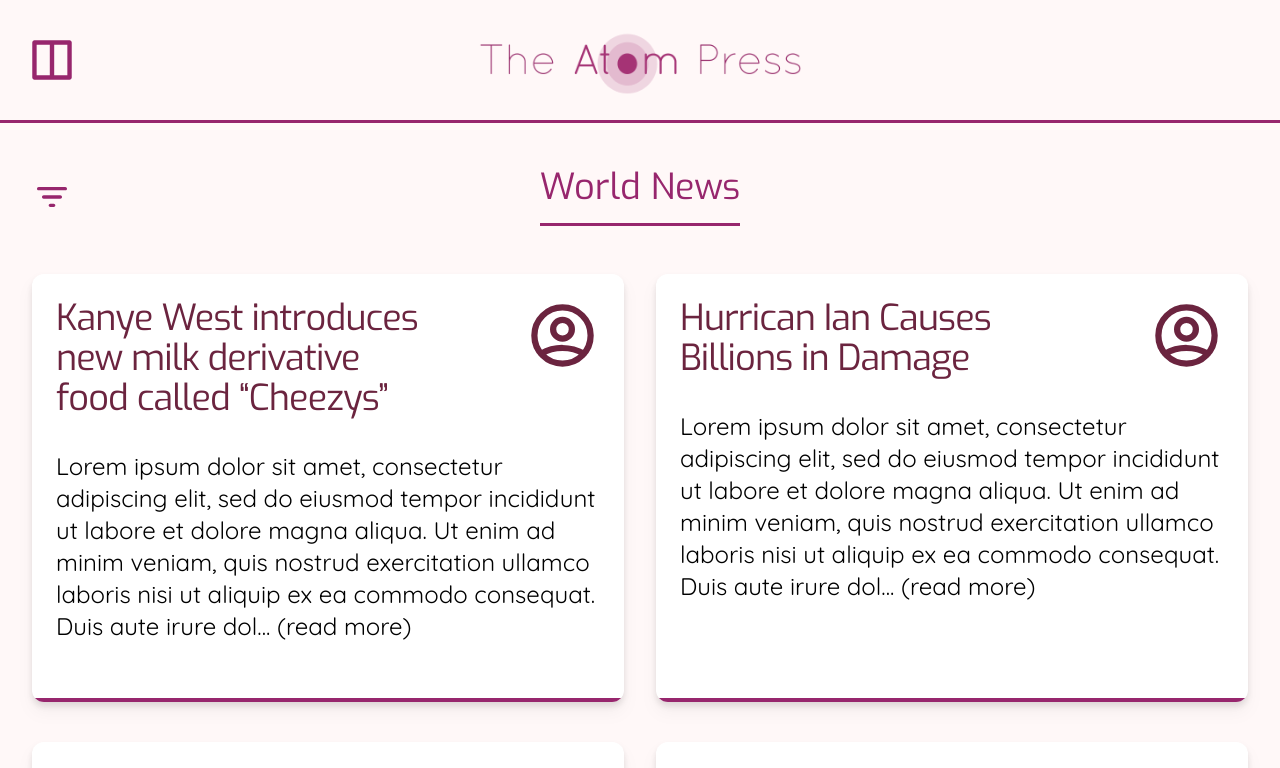
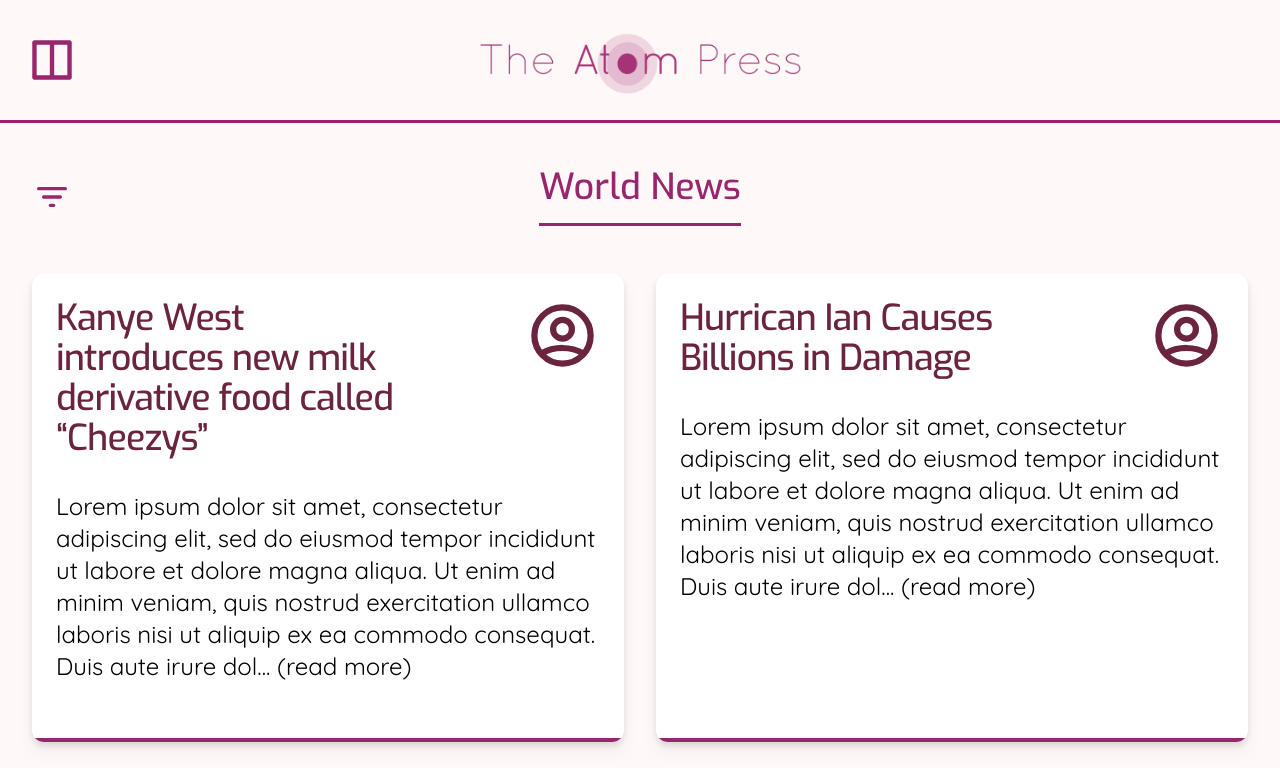
Before and after one commit to Kevin-Liu-01/The-Atom-Press, a Next.js app: page /news in a window 1280 px wide. Shown: the top 768 px of the page. Built offline with nearby package versions, Linux system fonts and the light colour scheme.

Commit message:
Fixed font weight

```diff
--- a/components/Article.tsx
+++ b/components/Article.tsx
@@ -11,7 +11,7 @@ function Home() {
       <div className=" pt-3 ">
         <div className="px-8 mx-auto max-w-[100rem]">
           <div className="px-8 my-8 md:my-0 bg-white drop-shadow-lg rounded-lg">
-            <header className=" py-6 font-exo font-headerbold tracking-tight text-headermaroon  w-[100%] border-b-2 border-bordermaroon grid grid-cols-1 md:grid-cols-2">
+            <header className=" py-6 font-exo headerbold tracking-tight text-headermaroon  w-[100%] border-b-2 border-bordermaroon grid grid-cols-1 md:grid-cols-2">
               <div className="flex md:justify-start text-4xl my-auto">
                 Sample Article
               </div>
--- a/components/Category.tsx
+++ b/components/Category.tsx
@@ -35,7 +35,7 @@ function Category(props) {
             </svg>
           </button>
           <header className="flex justify-center col-span-2 md:col-span-1 font-exo text-3xl md:text-4xl mx-auto max-w-[100rem]  font-extrabold">
-            <div className="flex text-center md:mx-0 text-bordermaroon pb-4 border-b-[3px] border-bordermaroon">
+            <div className="flex text-center md:mx-0 text-bordermaroon pb-4 border-b-[3px] border-bordermaroon headerbold">
               {props.title}
             </div>
           </header>
@@ -52,7 +52,7 @@ function Category(props) {
               >
                 <div className="p-6 w-[100%] border-b-4 border-bordermaroon">
                   <div className="grid grid-cols-3">
-                    <div className="col-span-2 text-3xl font-headerbold tracking-tight text-headermaroon sm:text-4xl text-center md:text-left font-exo">
+                    <div className="col-span-2 text-3xl headerbold tracking-tight text-headermaroon sm:text-4xl text-center md:text-left font-exo">
                       {item.name}
                     </div>
                     <div className="flex justify-end">
@@ -95,13 +95,13 @@ function Category(props) {
                   </div>
 
                   <div className="flex ml-4 my-auto">
-                    <div className="flex my-auto text-headermaroon font-headerbold font-exo text-3xl">
+                    <div className="flex my-auto text-headermaroon headerbold font-exo text-3xl">
                       {item.author}
                     </div>
-                    <div className="flex mx-2 my-auto text-headermaroon font-headerbold font-exo text-3xl">
+                    <div className="flex mx-2 my-auto text-headermaroon headerbold font-exo text-3xl">
                       -
                     </div>
-                    <div className="flex  my-auto text-headermaroon font-headerbold font-exo text-3xl">
+                    <div className="flex  my-auto text-headermaroon headerbold font-exo text-3xl">
                       {item.name}
                     </div>
                   </div>
--- a/components/Main.tsx
+++ b/components/Main.tsx
@@ -19,19 +19,23 @@ function Home() {
             >
               <div className="p-6 w-[100%] border-b-4 border-bordermaroon">
                 <div className="grid grid-cols-3">
-                  <div className="col-span-2 text-3xl font-headerbold tracking-tight text-headermaroon sm:text-4xl text-center md:text-left font-exo">
-                    Opinion: Despacito is the Best Song
+                  <div className="col-span-2 text-3xl headerbold tracking-tight text-headermaroon sm:text-4xl text-center md:text-left font-exo">
+                    <div className="inline ">Opinion</div>: Despacito is the
+                    Best Song
                   </div>
                   <div className="flex justify-end">
                     <UserCircleIcon className="text-headermaroon h-[75px]" />
                   </div>
                 </div>
-                <div className="position-relative py-8 ">
+                <div className=" py-8">
                   <img
                     src="https://www.india.com/wp-content/uploads/2017/07/Despacito.jpg"
                     alt="Despacito"
                     className="rounded-xl overflow-hidden"
                   ></img>
+                  <p className="text-ellipsis italic font-quicksand text-xl p-1">
+                    By John Doe
+                  </p>
                 </div>
               </div>
             </a>
@@ -42,19 +46,22 @@ function Home() {
             >
               <div className="p-6 w-[100%] border-b-4 border-bordermaroon">
                 <div className="grid grid-cols-3">
-                  <div className="col-span-2 text-3xl font-headerbold tracking-tight text-headermaroon sm:text-4xl text-center md:text-left font-exo">
+                  <div className="col-span-2 text-3xl headerbold tracking-tight text-headermaroon sm:text-4xl text-center md:text-left font-exo">
                     Halloween Dance - 10/24/2022
                   </div>
                   <div className="flex justify-end">
                     <UserCircleIcon className="text-headermaroon h-[75px]" />
                   </div>
                 </div>
-                <div className="position-relative py-8 ">
+                <div className=" py-8 ">
                   <img
                     src="https://www.history.com/.image/c_fill%2Ccs_srgb%2Cfl_progressive%2Ch_400%2Cq_auto:good%2Cw_620/MTU4MDgyMjQyMTM5MTM3ODE3/halloween.jpg"
                     alt="Despacito"
                     className="rounded-xl overflow-hidden"
                   ></img>
+                  <p className="text-ellipsis italic font-quicksand text-xl p-1">
+                    By John Doe
+                  </p>
                 </div>
               </div>
             </a>
@@ -66,7 +73,7 @@ function Home() {
             <div className="flex row-span-1 drop-shadow-lg md:mr-12  w-[100%] overflow-hidden bg-white place-content-center rounded-xl hover:scale-[1.02] duration-200 ease-in-out">
               <div className="p-6 w-[100%] border-b-4 border-bordermaroon">
                 <div className="grid grid-cols-3">
-                  <div className="col-span-2 text-3xl font-headerbold tracking-tight text-headermaroon sm:text-4xl text-center md:text-left font-exo">
+                  <div className="col-span-2 text-3xl headerbold tracking-tight text-headermaroon sm:text-4xl text-center md:text-left font-exo">
                     Welcome to the Atom Press!
                   </div>
                   <div className="flex justify-end">
@@ -93,7 +100,7 @@ function Home() {
             {/*Row 2*/}
             <div className="flex drop-shadow-lg md:mr-12 w-[100%] overflow-hidden bg-white place-content-center rounded-xl hover:scale-[1.02] duration-200 ease-in-out">
               <div className="p-6 w-[100%] border-b-4 border-bordermaroon">
-                <div className="col-span-2 text-3xl font-headerbold tracking-tight text-headermaroon sm:text-4xl text-center md:text-left font-exo">
+                <div className="col-span-2 text-3xl headerbold tracking-tight text-headermaroon sm:text-4xl text-center md:text-left font-exo">
                   Recently:
                 </div>
 
@@ -119,7 +126,7 @@ function Home() {
             {/*Row 3*/}
             <div className="flex drop-shadow-lg md:mr-12  w-[100%] overflow-hidden bg-white place-content-center rounded-xl hover:scale-[1.02] duration-200 ease-in-out">
               <div className="p-6 w-[100%] border-b-4 border-bordermaroon">
-                <div className="col-span-2 text-3xl font-headerbold tracking-tight text-headermaroon sm:text-4xl text-center md:text-left font-exo">
+                <div className="col-span-2 text-3xl headerbold tracking-tight text-headermaroon sm:text-4xl text-center md:text-left font-exo">
                   Lorem Ipsum
                 </div>
 
--- a/components/Sidebar.tsx
+++ b/components/Sidebar.tsx
@@ -24,7 +24,9 @@ function Sidebar(props) {
       {" "}
       <div className="relative pl-4 pb-4 md:pb-0 w-full max-w-2xl h-full md:h-viewscreen font-quicksand md:bg-default md:drop-shadow-lg text-textpink  overflow-auto ">
         <div className="flex justify-between place-content-center items-start p-4  text-3xl">
-          <div className="font-extrabold my-auto">Categories</div>
+          <div className="headerbolder my-auto text-defaultDark">
+            Categories
+          </div>
           <button onClick={() => props.closeBar(false)}>
             <svg
               width="75"
@@ -46,8 +48,10 @@ function Sidebar(props) {
           <a
             key={item.name}
             href={item.href}
-            className={`flex mt-2 rounded-l-lg justify-between place-content-center items-start p-4 font-headerbold text-2xl hover:bg-defaultDark  hover:text-default  duration-150 ${
-              item.name === props.page ? "bg-defaultDark text-default" : ""
+            className={`flex mt-2 rounded-l-lg justify-between place-content-center items-start p-4 text-2xl hover:bg-defaultDark  hover:text-default  duration-150 ${
+              item.name === props.page
+                ? "bg-defaultDark text-default headerbold"
+                : ""
             }`}
           >
             {item.name}
--- a/pages/_document.js
+++ b/pages/_document.js
@@ -34,11 +34,12 @@ export default function Document() {
           crossOrigin="anonymous"
         />
         <link
-          href="https://fonts.googleapis.com/css?family=Exo:400,700&display=swap"
+          href="https://fonts.googleapis.com/css2?family=Exo:wght@300;400;500;600;700;800&display=swap"
           rel="stylesheet"
         />
+
         <link
-          href="https://fonts.googleapis.com/css?family=Quicksand:400,700&display=swap"
+          href="https://fonts.googleapis.com/css2?family=Quicksand:wght@300;400;500;600;700;800&display=swap"
           rel="stylesheet"
         />
       </Head>
--- a/styles/App.css
+++ b/styles/App.css
@@ -1,15 +1,25 @@
 body {
   margin: 0;
-  font-family: -apple-system, BlinkMacSystemFont, 'Segoe UI', 'Roboto', 'Oxygen',
-    'Ubuntu', 'Cantarell', 'Fira Sans', 'Droid Sans', 'Helvetica Neue',
+  font-family: -apple-system, BlinkMacSystemFont, "Segoe UI", "Roboto", "Oxygen",
+    "Ubuntu", "Cantarell", "Fira Sans", "Droid Sans", "Helvetica Neue",
     sans-serif;
   -webkit-font-smoothing: antialiased;
   -moz-osx-font-smoothing: grayscale;
+  font-family: "Exo", sans-serif;
+  font-family: "Quicksand", sans-serif;
 }
 
 code {
-  font-family: source-code-pro, Menlo, Monaco, Consolas, 'Courier New',
+  font-family: source-code-pro, Menlo, Monaco, Consolas, "Courier New",
     monospace;
+}
+
+.headerbold {
+  font-weight: 500;
+}
+
+.headerbolder {
+  font-weight: 800;
 }
 
 .App {
--- a/tailwind.config.js
+++ b/tailwind.config.js
@@ -6,9 +6,6 @@ module.exports = {
     "./public/**/*.html",
   ],
   theme: {
-    fontWeight: {
-      headerbold: 400,
-    },
     fontFamily: {
       exo: ["exo", "sans-serif"],
       quicksand: ["quicksand", "sans-serif"],
```
